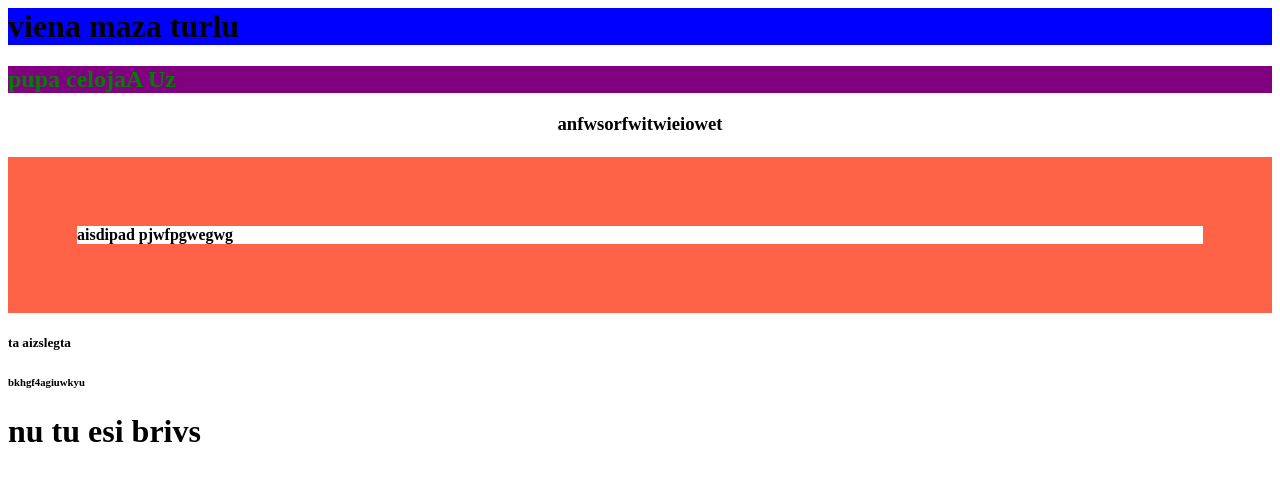
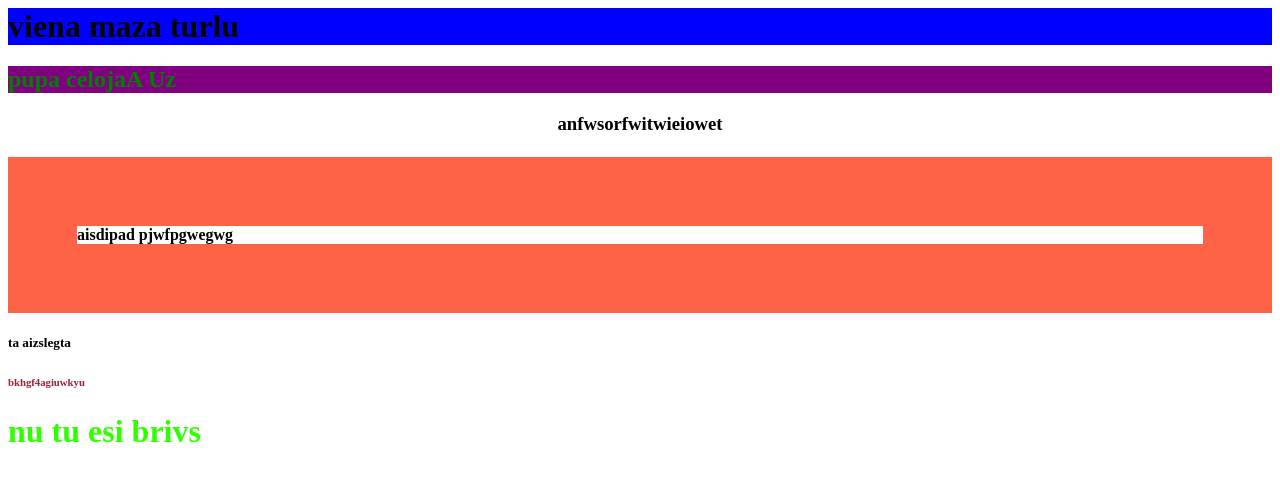
Before and after one commit to Badbuildercat/page.png, a plain HTML site: page index.html in a window 1280 px wide. Drawn offline with Linux system fonts and the light colour scheme.

Commit message:
Update index.html

```diff
--- a/index.html
+++ b/index.html
@@ -11,8 +11,8 @@
 <h3 style="text-align:center">anfwsorfwitwieiowet</h3>
 <h4 style="border:69px solid Tomato;">aisdipad pjwfpgwegwg</h4>
 <h5>ta aizslegta</h5>
-<h6>bkhgf4agiuwkyu</6>
-<h1 "color:#30ff00" >nu tu esi brivs</h1>
+<h6 style="color:rgb(157,34,53)">bkhgf4agiuwkyu</6>
+<h1 style="color:#30ff00" >nu tu esi brivs</h1>
 
 </body>
 </html>
```
